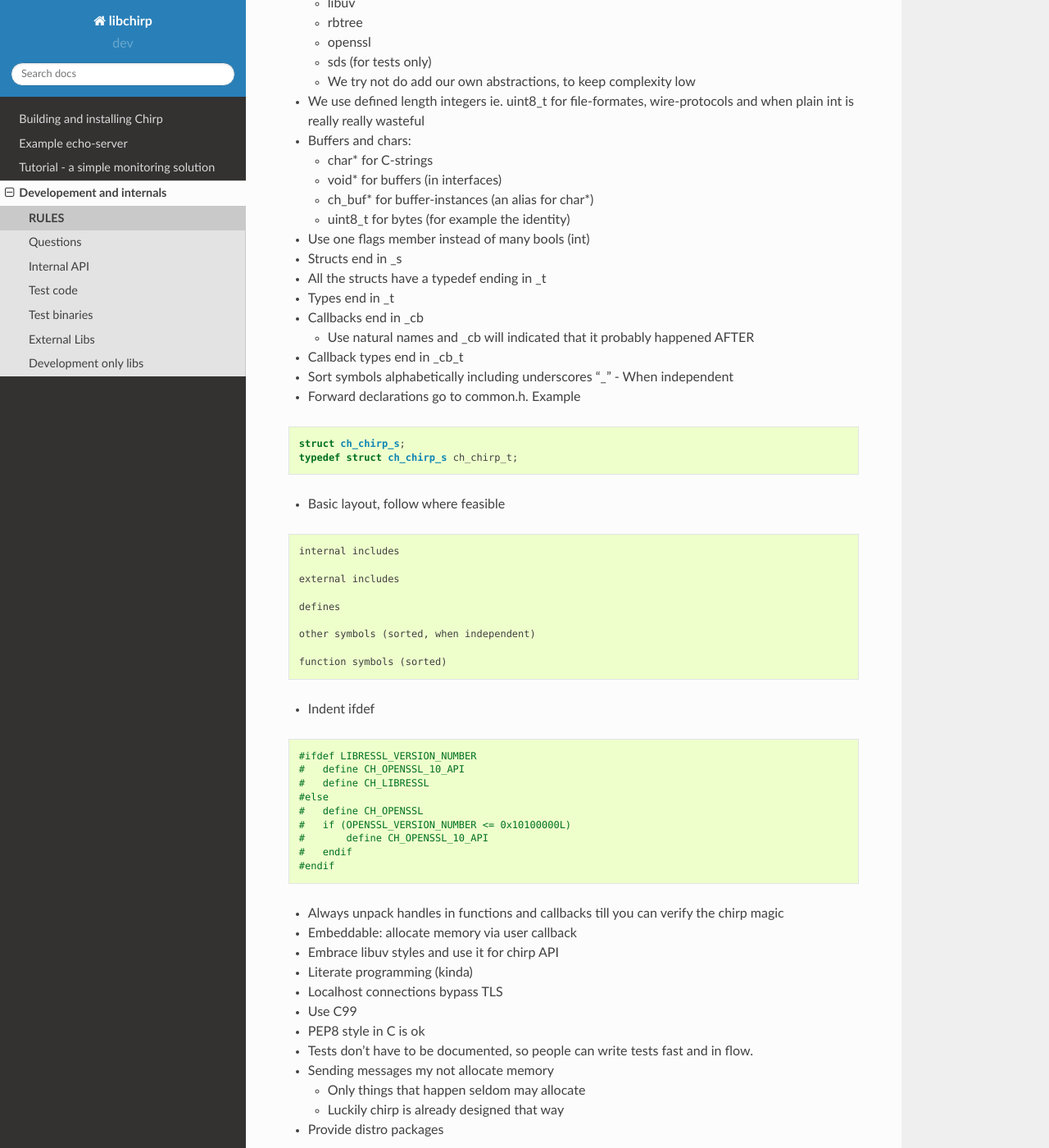
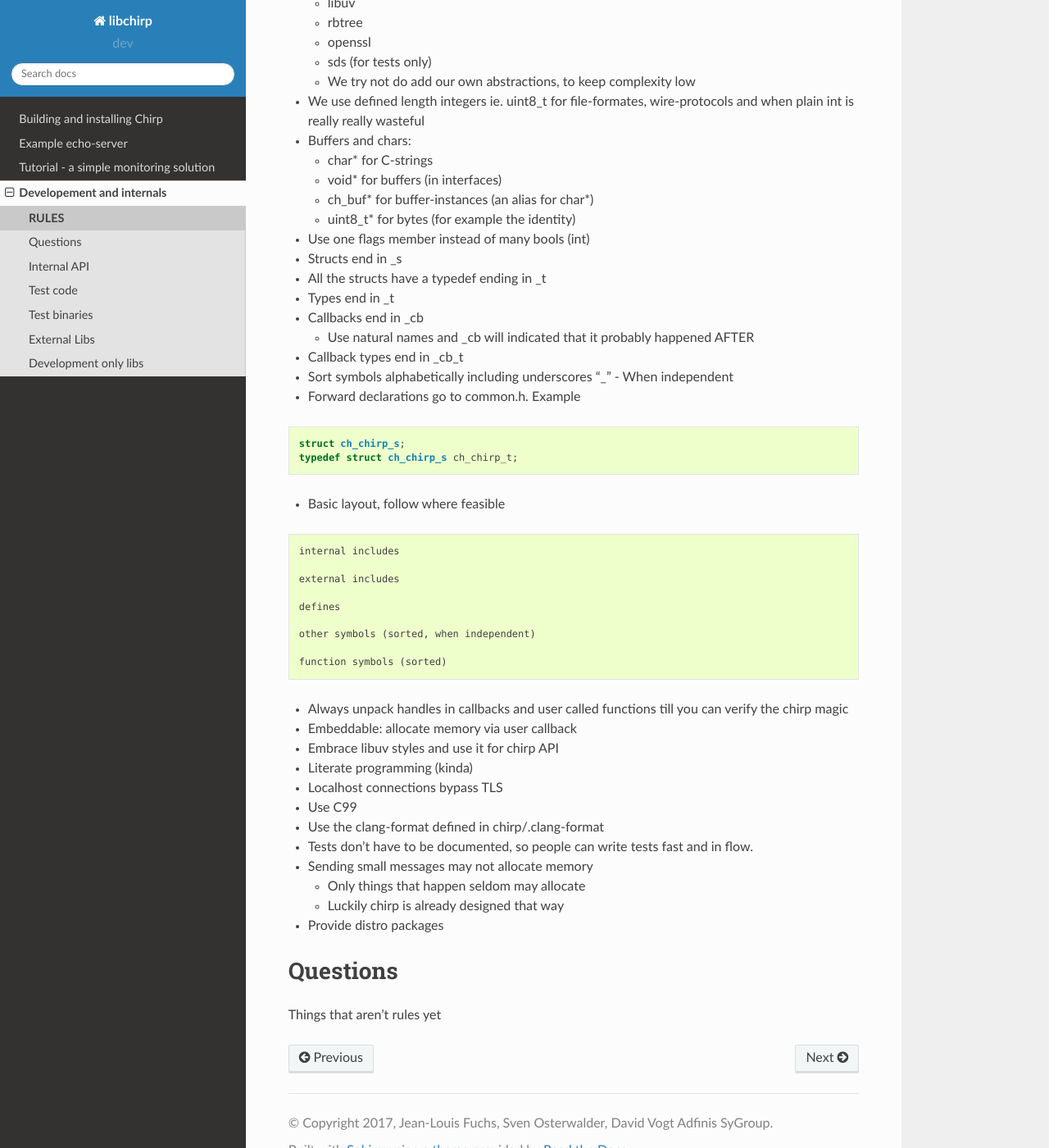
Before and after one commit to winged/chirp, a Sphinx documentation site: the page built from doc/RULES.rst, in a window 1280 px wide and 1400 px high, scrolled down 408 px. Shown: the whole window at 82% size. Built offline with Sphinx 7.4.7 and the Read the Docs theme 2.0.0, drawn with Linux system fonts in a browser that asks for light colours; pages that are not in the unit, such as notebooks, are missing from menus; some of the changed text lies outside the part shown.

Commit message:
Update the rules according to latest changes

```diff
--- a/doc/RULES.rst
+++ b/doc/RULES.rst
@@ -28,7 +28,7 @@ RULES
   - char* for C-strings
   - void* for buffers (in interfaces)
   - ch_buf* for buffer-instances (an alias for char*)
-  - uint8_t for bytes (for example the identity)
+  - uint8_t* for bytes (for example the identity)
 
 * Use one flags member instead of many bools (int)
 * Structs end in _s
@@ -63,29 +63,16 @@ RULES
 
    function symbols (sorted)
 
-* Indent ifdef
-
-.. code-block:: cpp
-
-   #ifdef LIBRESSL_VERSION_NUMBER
-   #   define CH_OPENSSL_10_API
-   #   define CH_LIBRESSL
-   #else
-   #   define CH_OPENSSL
-   #   if (OPENSSL_VERSION_NUMBER <= 0x10100000L)
-   #       define CH_OPENSSL_10_API
-   #   endif
-   #endif
-
-* Always unpack handles in functions and callbacks till you can verify the chirp magic
+* Always unpack handles in callbacks and user called functions till you can
+  verify the chirp magic
 * Embeddable: allocate memory via user callback
 * Embrace libuv styles and use it for chirp API
 * Literate programming (kinda)
 * Localhost connections bypass TLS
 * Use C99
-* PEP8 style in C is ok
+* Use the clang-format defined in chirp/.clang-format
 * Tests don't have to be documented, so people can write tests fast and in flow.
-* Sending messages my not allocate memory
+* Sending small messages may not allocate memory
 
   - Only things that happen seldom may allocate
   - Luckily chirp is already designed that way
```
Also changed, not shown: other parts of doc/RULES.rst (+2 -2 lines).
